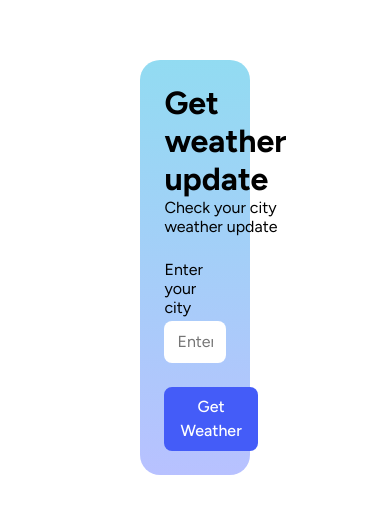
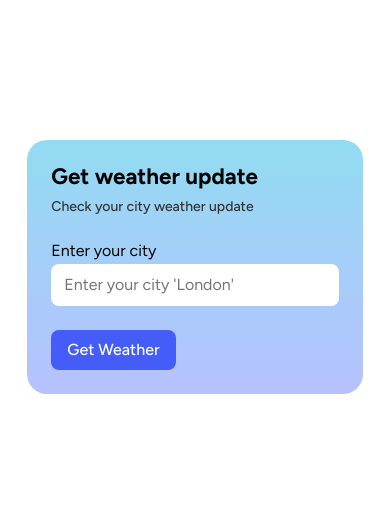
Before and after one commit to TheLoneDsgner/Weather-app, a plain HTML site: page index.html in a window 390 px wide. Shown: the part 155-668 px from the top of the page. Drawn offline with Linux system fonts and the light colour scheme.

Commit message:
second commit

```diff
--- a/index.html
+++ b/index.html
@@ -8,7 +8,7 @@
 </head>
 <body>
     <div class="weather-app" id="weather-app">
-        <div class="div">
+        <div class="title-container">
             <h1>Get weather update</h1>
             <p>Check your city weather update</p>
         </div>
@@ -16,7 +16,7 @@
         <form class="weather-form" id="weather-form">
             <div class="input-group" id="input-group">
                 <label for="city">Enter your city</label>
-                <input type="text" name="city" id="city" class="city-input" placeholder="Enter city">
+                <input type="text" name="city" id="city" class="city-input" placeholder="Enter your city 'London'">
                 <p class="error-display" id="error-display">Please enter a city</p>
             </div>
 
--- a/style.css
+++ b/style.css
@@ -24,6 +24,28 @@ body{
     border-radius: 1.25rem;
     background: linear-gradient(180deg, hsl(194, 78%, 76%), hsl(232, 100%, 86%));
     padding: 1.5rem;
+}
+
+.title-container{
+    width: fit-content;
+    height: auto;
+    display: flex;
+    flex-direction: column;
+    gap: 0.5rem;
+}
+
+.title-container h1{
+    width: fit-content;
+    font-size: 1.4rem;
+    line-height: 1.6rem;
+    font-weight: 700;
+}
+.title-container p{
+    width: fit-content;
+    font-size: 0.875rem;
+    line-height: 1.25rem;
+    font-weight: 500;
+    color: hsl(0, 0%, 20%);
 }
 
 .weather-form{
@@ -165,3 +187,63 @@ body{
     border-radius: 0.35rem;
     margin-top: 0.75rem;
 }
+
+@media screen and (max-width: 1024px) {
+    .weather-app{
+        width: 32%;
+        height: auto;
+        display: flex;
+        flex-direction: column;
+        justify-content: center;
+        align-items: start;
+        gap: 1.5rem;
+        border-radius: 1.25rem;
+        background: linear-gradient(180deg, hsl(194, 78%, 76%), hsl(232, 100%, 86%));
+        padding: 1.5rem;
+    }
+}
+
+@media screen and (max-width: 912px) {
+    .weather-app{
+        width: 40%;
+        height: auto;
+        display: flex;
+        flex-direction: column;
+        justify-content: center;
+        align-items: start;
+        gap: 1.5rem;
+        border-radius: 1.25rem;
+        background: linear-gradient(180deg, hsl(194, 78%, 76%), hsl(232, 100%, 86%));
+        padding: 1.5rem;
+    }
+}
+
+@media screen and (max-width: 768px) {
+    .weather-app{
+        width: 46%;
+        height: auto;
+        display: flex;
+        flex-direction: column;
+        justify-content: center;
+        align-items: start;
+        gap: 1.5rem;
+        border-radius: 1.25rem;
+        background: linear-gradient(180deg, hsl(194, 78%, 76%), hsl(232, 100%, 86%));
+        padding: 1.5rem;
+    }
+}
+
+@media screen and (max-width: 480px) {
+    .weather-app{
+        width: 86%;
+        height: auto;
+        display: flex;
+        flex-direction: column;
+        justify-content: center;
+        align-items: start;
+        gap: 1.5rem;
+        border-radius: 1.25rem;
+        background: linear-gradient(180deg, hsl(194, 78%, 76%), hsl(232, 100%, 86%));
+        padding: 1.5rem;
+    }
+}
```
